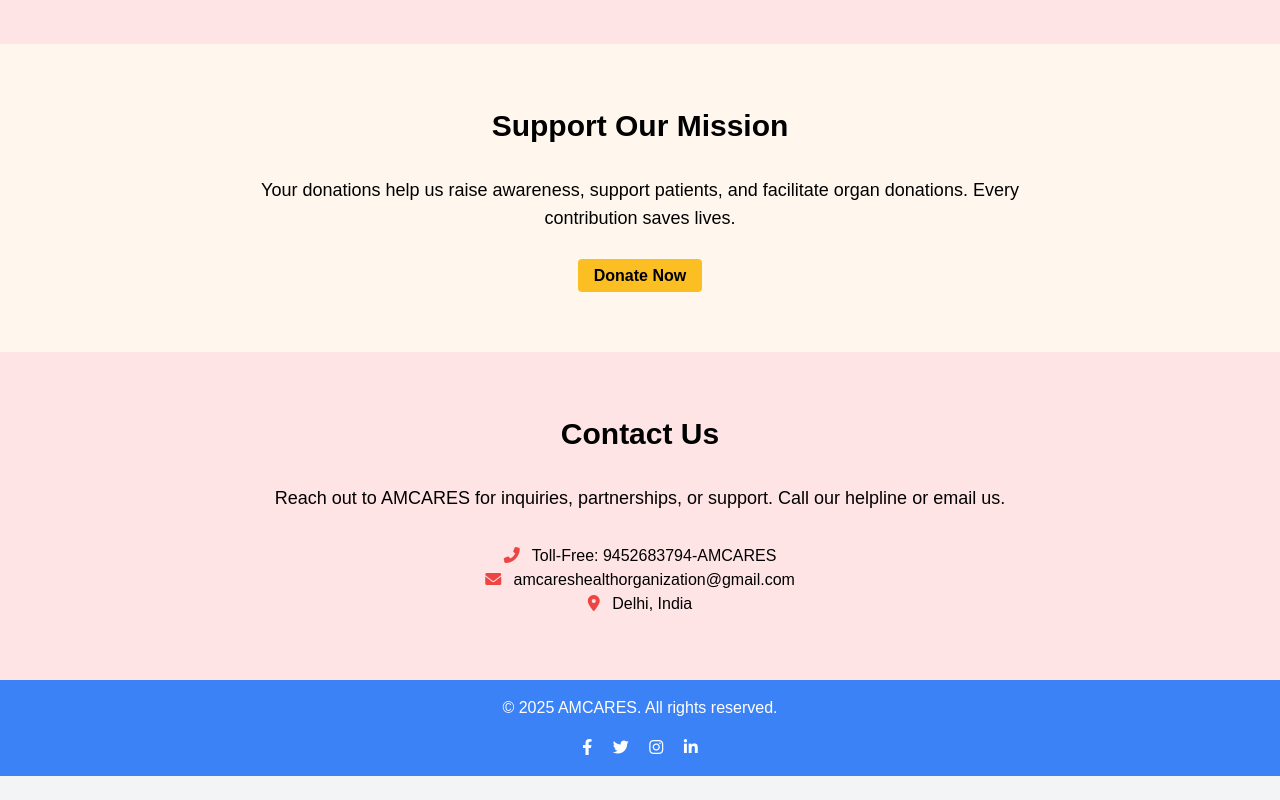
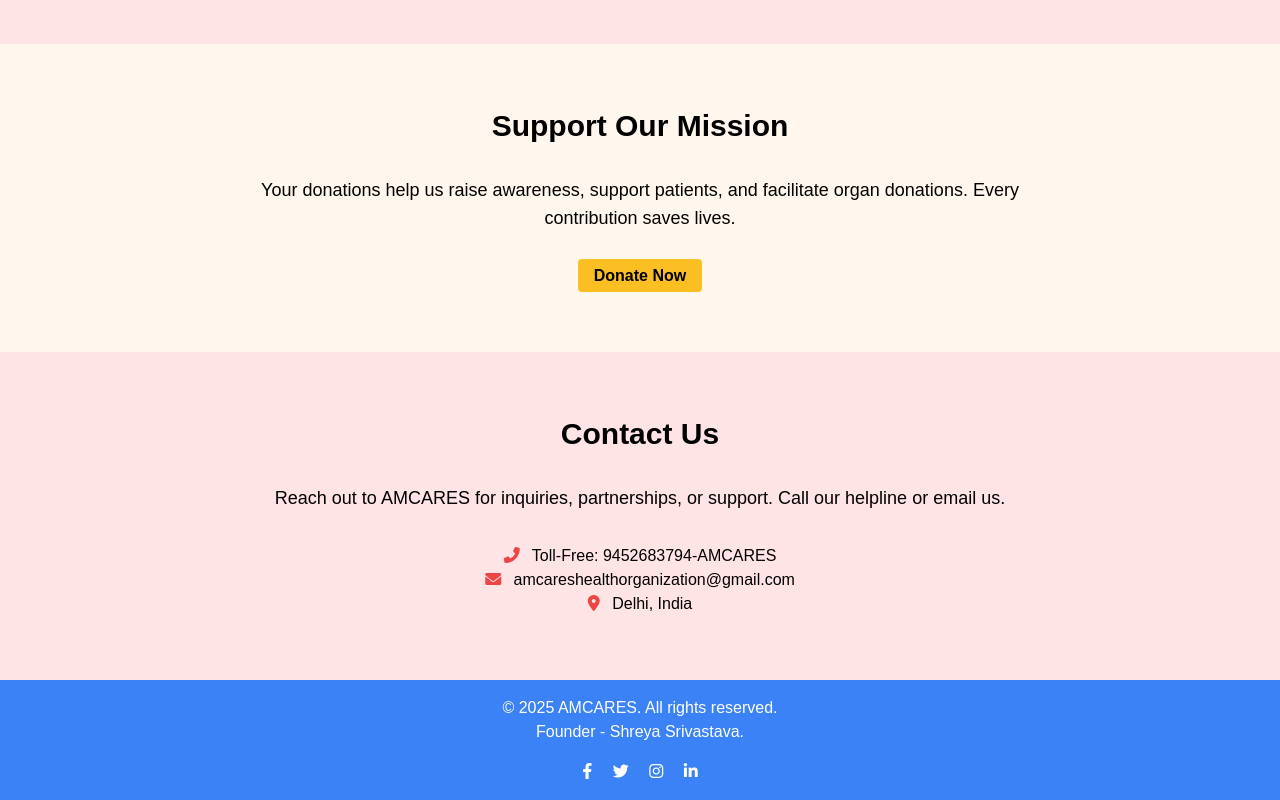
Before and after one commit to Shreya-Srivastava14/AMCARES-HEALTH-ORGANIZATION, a plain HTML site: page index.html in a window 1280 px wide. Shown: the part 2635-3435 px from the top of the page. Before the commit the page ends 3411 px from the top, so only its background shows below. Drawn offline with nearby package versions, Linux system fonts and the light colour scheme.

Commit message:
Update index.html

```diff
--- a/index.html
+++ b/index.html
@@ -217,6 +217,7 @@
   <footer class="bg-accent text-white p-4">
     <div class="container mx-auto px-4 text-center">
       <p>© 2025 AMCARES. All rights reserved.</p>
+       <p>Founder - Shreya Srivastava.</p>
       <div class="mt-4 space-x-4">
         <a href="#" class="hover:text-secondary"><i class="fab fa-facebook-f"></i></a>
         <a href="#" class="hover:text-secondary"><i class="fab fa-twitter"></i></a>
```
